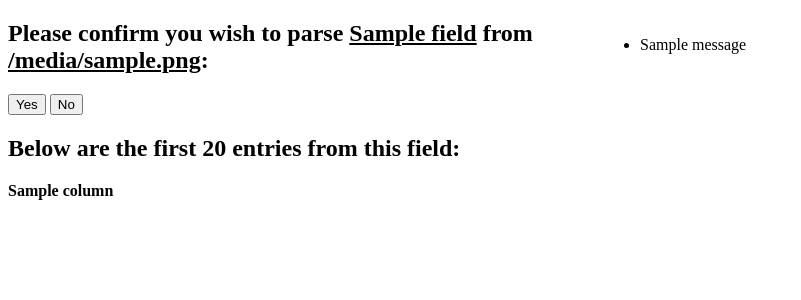
After one commit to Jamie-Atkinson/matcher-frontend, a Flask app: template templates/parse_confirm.html in a window 1280 px wide. The commit adds this page. Shown: the top 300 px of the page, without its empty margins (0-801 px from the left). Run offline with Flask 2, Linux system fonts and the light colour scheme; the template is opened without the code that fills it: most values are stand-ins (such as "Sample title", 1, 10 or a date in 2020); one stand-in notice (Sample message) is shown.

Commit message:
04/01/2017

```diff
--- a/app.py
+++ b/app.py
@@ -30,19 +30,18 @@ def index():
     Make an api request
     """
 
+def call_register_checker(string_to_match, register, field = 'name'):
     url = 'https://registerchecker.cloudapps.digital'
-    payload =  {
-            'strings': 'hampshi',
-            'register': 'local-authority-eng',
-            'field': 'official-name',
-           }
+    payload = {
+            'strings': string_to_match,
+            'register': register,
+            'field': field,
+        }
     headers = {'content-type': 'application/json'}
     r = requests.post(url, json=payload, headers=headers)
     print(r)
     print(r.text)
     return r.text
-
-
 
 
 ALLOWED_EXTENSIONS = set(['csv'])
@@ -99,9 +98,37 @@ def uploaded_file(filename):
 
 @app.route('/parse/<filename>', methods=['GET', 'POST'])
 def parse_file(filename):
+    filepath = UPLOAD_FOLDER + secure_filename(request.path.split('/')[-1])
+    df = pd.read_csv(filepath)
+    if request.method == 'POST':
+        field = request.form['field']
+        if field not in df.columns:
+            flash(u'Please select a valid field', 'error')
+            return redirect(request.url)
+        return redirect(url_for('parse_confirm', filename=filename, field=field))
+    return render_template('parse.html', filename=filename)
 
-    data=pd.read_csv('/tmp/testing.csv')
-    return render_template('parse.html', filename=filename)
+@app.route('/parse_confirm/<filename>/<field>', methods=['GET', 'POST'])
+def parse_confirm(filename, field):
+    filepath = UPLOAD_FOLDER + secure_filename(request.path.split('/')[-2])
+    df = pd.read_csv(filepath)
+    column = df[field].head(20).tolist()
+
+    if request.method == 'POST':
+        if request.form['submit'] == 'Yes':
+            return redirect(url_for('index'))
+        else:
+            return redirect(url_for('parse_file', filename=filename))
+
+    return render_template('parse_confirm.html', filename=filename, field=field, column=column)
+
+    #selected_field = request.args.get('field')
+
+"""
+find somewhere for this thing to go
+for row in df:
+    call_register_checker(row[field])
+"""
 
 
 if __name__ == '__main__':
--- a/templates/layout.html
+++ b/templates/layout.html
@@ -2,11 +2,19 @@
 <title>FlaskyMCFlaskFace</title>
 {% with messages = get_flashed_messages(with_categories=true) %}
   {% if messages %}
-    <ul class=flashes>
+    <ul style="float: right; width: 50%">
     {% for category, message in messages %}
-      <li class="{{ category }}">{{ message }}</li>
+      {% if message is iterable and message is not string %}
+        {% for line in message %}
+          <li class="{{ category }}">{{ line }}</li>
+	{% endfor %}
+      {% else %}
+        <li class="{{ category }}">{{ message }}</li>
+      {% endif %}
     {% endfor %}
     </ul>
   {% endif %}
 {% endwith %}
-{% block body %}{% endblock %}
+<div style="width: 50%">
+  {% block body %}{% endblock %}
+</div>
--- a/templates/parse.html
+++ b/templates/parse.html
@@ -1,7 +1,7 @@
 {% extends "layout.html" %}
     {% block body %}
-    <h2>please select the field to query for links from:</h2>
-    <b>{{filename}}<b>
+    <h1>please select the field to query for links from:</h1>
+    <b> {{filename}}</b>
     <form method=post enctype=multipart/form-data>
       <p><input type=text name="field">
          <input type=submit value=submit>
--- /dev/null
+++ b/templates/parse_confirm.html
@@ -0,0 +1,10 @@
+{% extends "layout.html" %}
+    {% block body %}
+    <h2>Please confirm you wish to parse <u>{{field}}</u> from <u>{{filename}}</u>:</h2>
+    <form method=post enctype=multipart/form-data>
+      <p><input type=submit name="submit" value = "Yes">
+      <input type="submit" name="submit" value="No">
+    </form>
+    <h2> Below are the first 20 entries from this field:</h2>
+    <b>{{column}}</b>
+{% endblock %}
```
